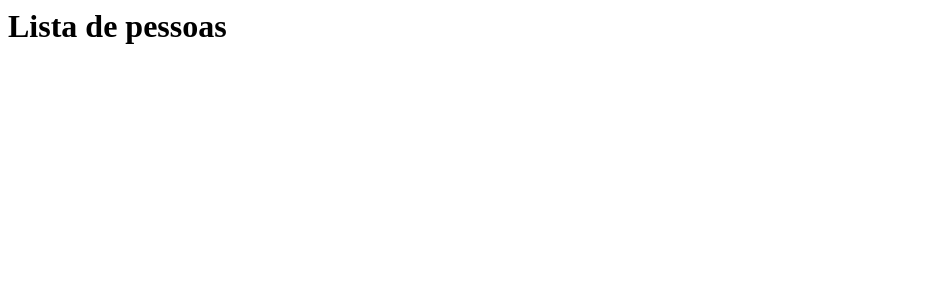
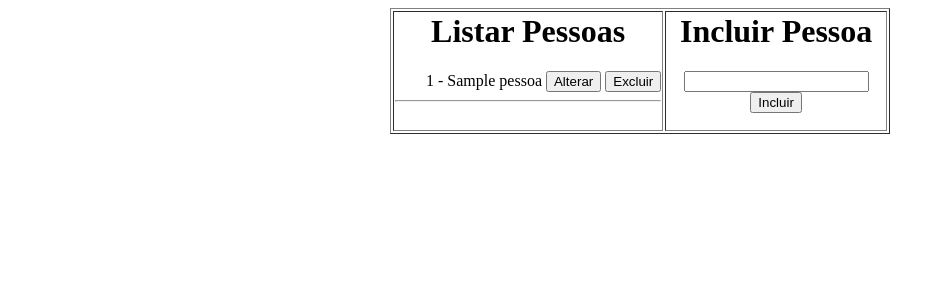
Before and after one commit to marcostolentino/crudNome1Arquivo, a PHP site: page / in a window 1280 px wide. Shown: the top 300 px of the page, without its empty margins (0-945 px from the left). Run offline with PHP 8.4, Linux system fonts and the light colour scheme; tables that the repository leaves empty hold one stand-in row (values such as "Sample post"); data that the repository does not hold is empty.

Commit message:
Crud funcional de pessoa

```diff
--- a/index.php
+++ b/index.php
@@ -1,5 +1,6 @@
 <?
 
+//PRINT_RP
 function pr($dado) {
     echo '<pre>';
     print_r($dado);
@@ -9,38 +10,68 @@ function pr($dado) {
 $PDO = new PDO('mysql:host=127.0.0.1;dbname=CRUD', 'root', '');
 
 //INCLUIR
-/*
+if (@$_POST['ACAO'] == 'Incluir') {
     $pesIncluir = $PDO->prepare('INSERT INTO PESSOA (NOME) VALUES(:NOME)');
     $pesIncluir->execute(array(
-  ':NOME' => 'Marcos Tolentino da Rosa'
+        ':NOME' => $_POST['NOME']
     ));
- */
-
-/*
+}
 //ALTERAR
+elseif (@$_POST['ACAO'] == 'Alterar') {
     $pesAlterar = $PDO->prepare('UPDATE PESSOA SET NOME = :NOME WHERE ID_PESSOA = :ID_PESSOA');
     $pesAlterar->execute(array(
-  ':NOME' => 'Não é mais marcos tolentino',
-  ':ID_PESSOA' => '1'
+        ':NOME' => $_POST['NOME'],
+        ':ID_PESSOA' => $_POST['ID_PESSOA']
     ));
- */
-
-
+}
 //EXCLUIR
+elseif (@$_GET['ACAO'] == 'Excluir') {
     $pesAlterar = $PDO->prepare('DELETE FROM PESSOA WHERE ID_PESSOA = :ID_PESSOA');
     $pesAlterar->execute(array(
-    ':ID_PESSOA' => '1'
+        ':ID_PESSOA' => $_GET['ID_PESSOA']
     ));
+}
+?>
 
+<center>
+    <table border="1" style="min-width: 500px">
+        <tr style=" vertical-align: top">
+            <td style="text-align: right;">
+                <h1 style="text-align: center">Listar Pessoas</h1>
 
-//LISTAR
+                <?
                 $sql = "
-    SELECT P.ID_PESSOA,
-           P.NOME AS PES_NOME
-      FROM PESSOA P
+                    SELECT ID_PESSOA,
+                           NOME
+                      FROM PESSOA
+                  ORDER BY NOME
                 ";
-$pesListar = $PDO->query($sql);
-echo '<h1>Lista de pessoas</h1>';
-while ($pes = $pesListar->fetch(PDO::FETCH_ASSOC)) {
-    echo "$pes[ID_PESSOA] - $pes[PES_NOME]<br>";
+                $pessoaQuery = $PDO->query($sql);
+                $pessoaArray = [];
+                while ($pessoaFetch = $pessoaQuery->fetch(PDO::FETCH_ASSOC)) {
+                    $pessoaArray[$pessoaFetch['ID_PESSOA']] = $pessoaFetch;
+                    echo "$pessoaFetch[ID_PESSOA] - $pessoaFetch[NOME]";
+                    ?>
+                    <form style="display: inline">
+                        <input name="ID_PESSOA" value="<?= @$pessoaFetch[ID_PESSOA] ?>" hidden>
+                        <input name="ACAO" value="Alterar" type="submit">
+                        <input name="ACAO" value="Excluir" type="submit">
+                    </form>
+                    <hr>
+                    <?
                 }
+                $pessoaAlterar = @$pessoaArray[@$_GET['ID_PESSOA']];
+                $acaoDescricao = ($pessoaAlterar ? 'Alterar' : 'Incluir');
+                ?>
+            </td>
+            <td style="text-align: center;">
+                <h1><?= $acaoDescricao ?> Pessoa</h1>
+                <form method="POST">
+                    <input name="ID_PESSOA" value="<?= $pessoaAlterar['ID_PESSOA'] ?>" hidden>
+                    <input name="NOME" value="<?= $pessoaAlterar['NOME'] ?>" maxlength="100" required><br>
+                    <input name="ACAO" value="<?= $acaoDescricao ?>" type="submit">
+                </form>
+            </td>
+        </tr>
+    </table>
+</center>
```
Also changed, not shown: 2 other files. Lines whose indentation alone changed are shown as unchanged.
